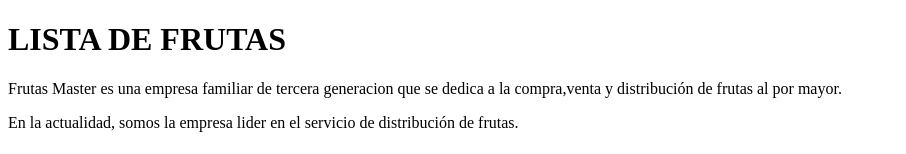
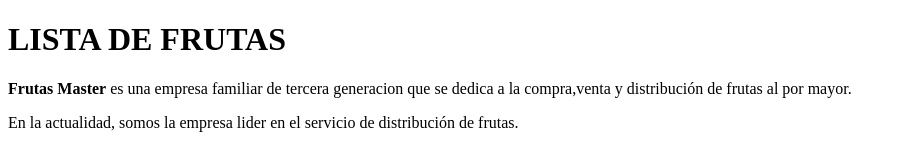
Before and after one commit to shey-esther/lista-frutasok, a plain HTML site: page index.html in a window 1280 px wide. Shown: the top 154 px of the page, without its empty margins (0-906 px from the left). Drawn offline with Linux system fonts and the light colour scheme.

Commit message:
modificando la palabra en negrita

```diff
--- a/index.html
+++ b/index.html
@@ -6,7 +6,7 @@
 </head>
 <body>
 <h1>LISTA DE FRUTAS</h1>
-<p>Frutas Master es una empresa familiar de tercera generacion que se dedica a la compra,venta y distribución de frutas al por mayor. </p>
+<p><b>Frutas Master</b> es una empresa familiar de tercera generacion que se dedica a la compra,venta y distribución de frutas al por mayor. </p>
  <p>En la actualidad, somos la empresa lider en el servicio de distribución de frutas.</p>
 <img src="descarga.jpg">
 <p><input type="text" value="Agregar">
```
